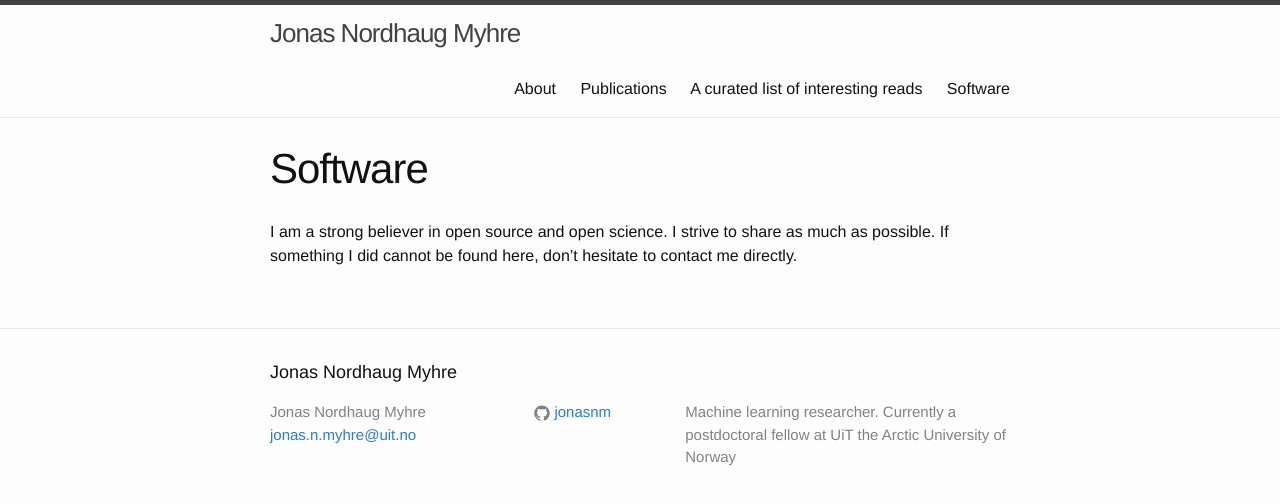
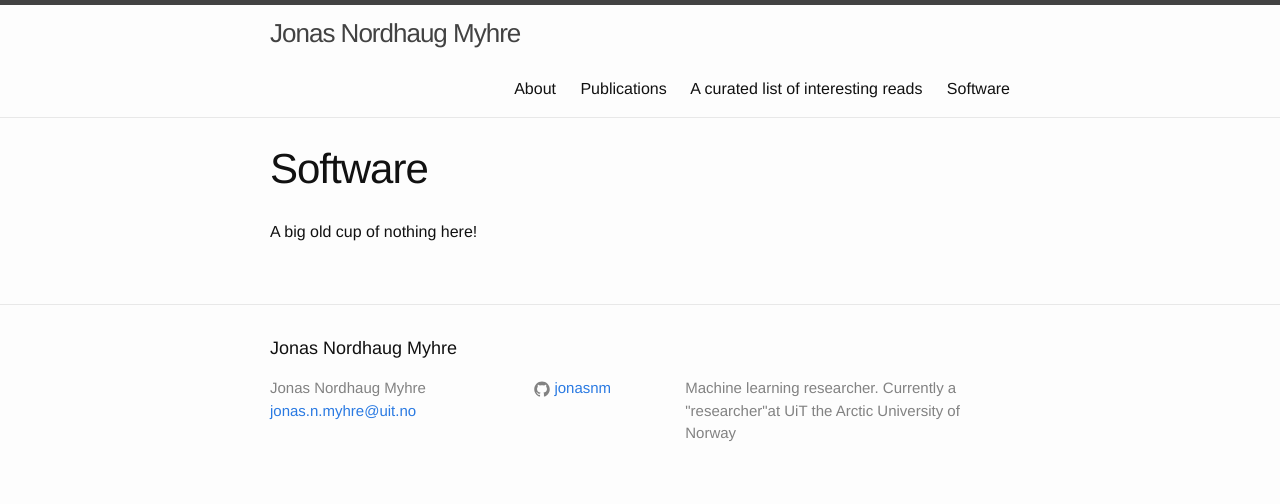
Before and after one commit to jonasnm/jonasnm.github.io, a Jekyll site: the page built from software.md, in a window 1280 px wide. Shown: the top 504 px of the page. Built offline with Jekyll 4.4.1, drawn with Linux system fonts in a browser that asks for light colours.

Commit message:
Updated stuff

```diff
--- a/_config.yml
+++ b/_config.yml
@@ -9,7 +9,7 @@
 title: Jonas Nordhaug Myhre
 email: jonas.n.myhre@uit.no
 description: > # this means to ignore newlines until "baseurl:"
-  Machine learning researcher. Currently a postdoctoral fellow at UiT the Arctic University of Norway
+  Machine learning researcher. Currently a "researcher"at UiT the Arctic University of Norway
 
 #baseurl: "" # the subpath of your site, e.g. /blog
 url: "http://yourdomain.com" # the base hostname & protocol for your site
--- a/software.md
+++ b/software.md
@@ -4,6 +4,4 @@ title: Software
 permalink: /software/
 ---
 
-I am a strong believer in open source and open science. I strive to
-share as much as possible. If something I did cannot be found here,
-don't hesitate to contact me directly.
+A big old cup of nothing here!
```
Also changed, not shown: about.md (+3 -1 lines), reading.md (+4 -2 lines).
